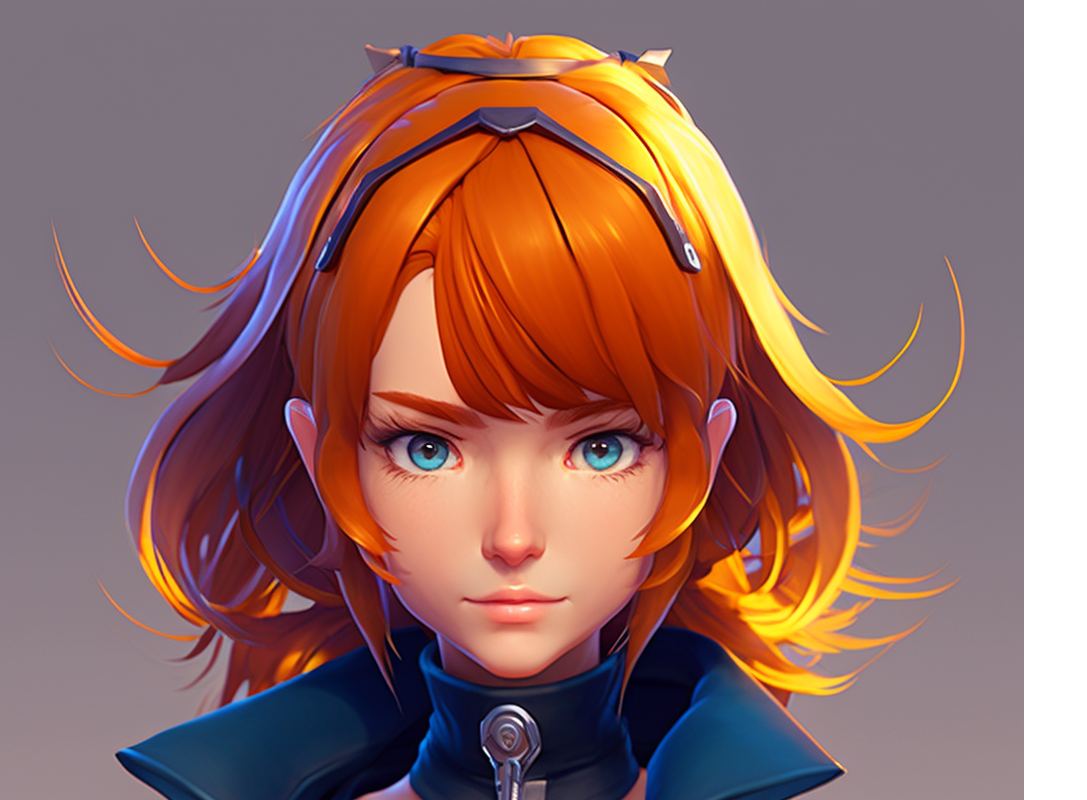
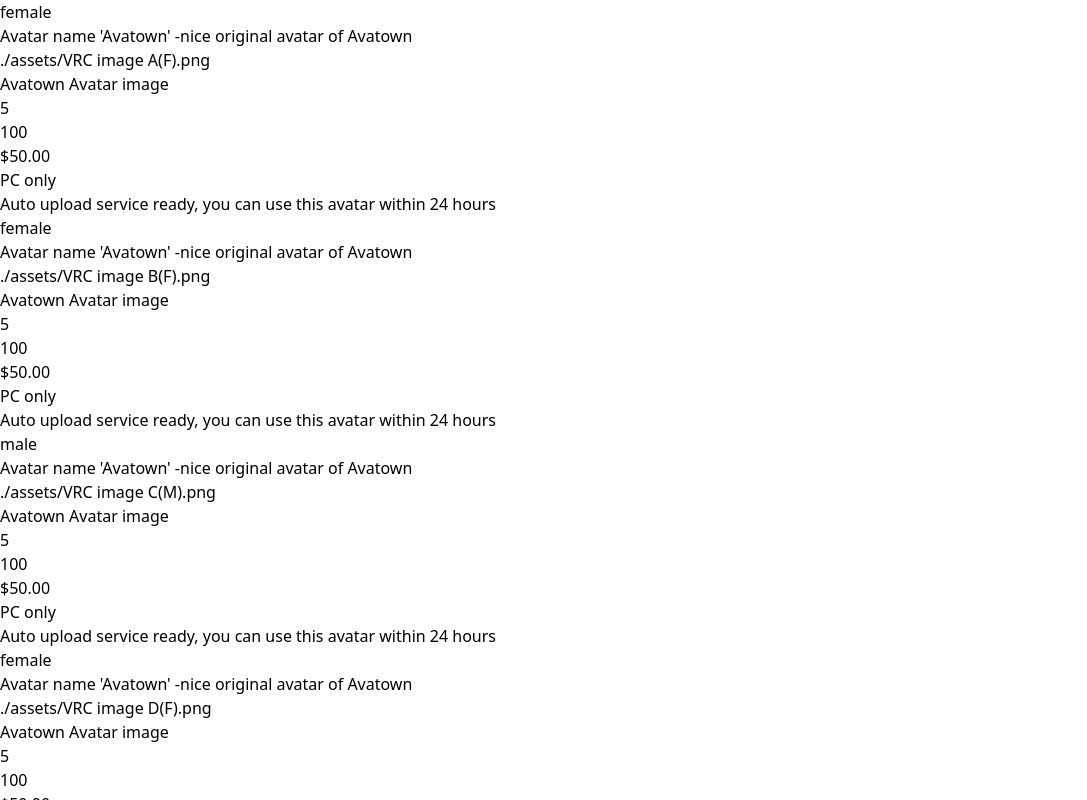
Before and after one commit to AbhiramKrishnaM/Dolami, a React (Vite) app: page / in a window 1280 px wide. Shown: the top 800 px of the page, without its empty margins (0-1087 px from the left). Built offline with nearby package versions, Linux system fonts and the light colour scheme.

Commit message:
added props passing

```diff
--- a/src/App.jsx
+++ b/src/App.jsx
@@ -1,8 +1,9 @@
 import { avatars } from "../public/assets/data";
+import AvatarCard from "./components/AvatarCards";
 
 function App() {
   const Cards = avatars.map((avatar) => (
-    <img src={avatar.url} key={avatar.id} />
+    <AvatarCard key={avatar.id} {...avatar} />
   ));
   return Cards;
 }
--- a/src/components/Avatar.jsx
+++ /dev/null
@@ -1,5 +0,0 @@
-function Avatar() {
-  return <div>Avatar</div>;
-}
-
-export default Avatar;
--- /dev/null
+++ b/src/components/AvatarCards.jsx
@@ -0,0 +1,18 @@
+/* eslint-disable react/prop-types */
+function Avatar(props) {
+  return (
+    <>
+      <div>{props.type}</div>
+      <div>{props.info}</div>
+      <div>{props.url}</div>
+      <div>{props.alt}</div>
+      <div>{props.rating}</div>
+      <div>{props.likes}</div>
+      <div>{props.price}</div>
+      <div>{props.fits}</div>
+      <div>{props.additionalInfo}</div>
+    </>
+  );
+}
+
+export default Avatar;
```
